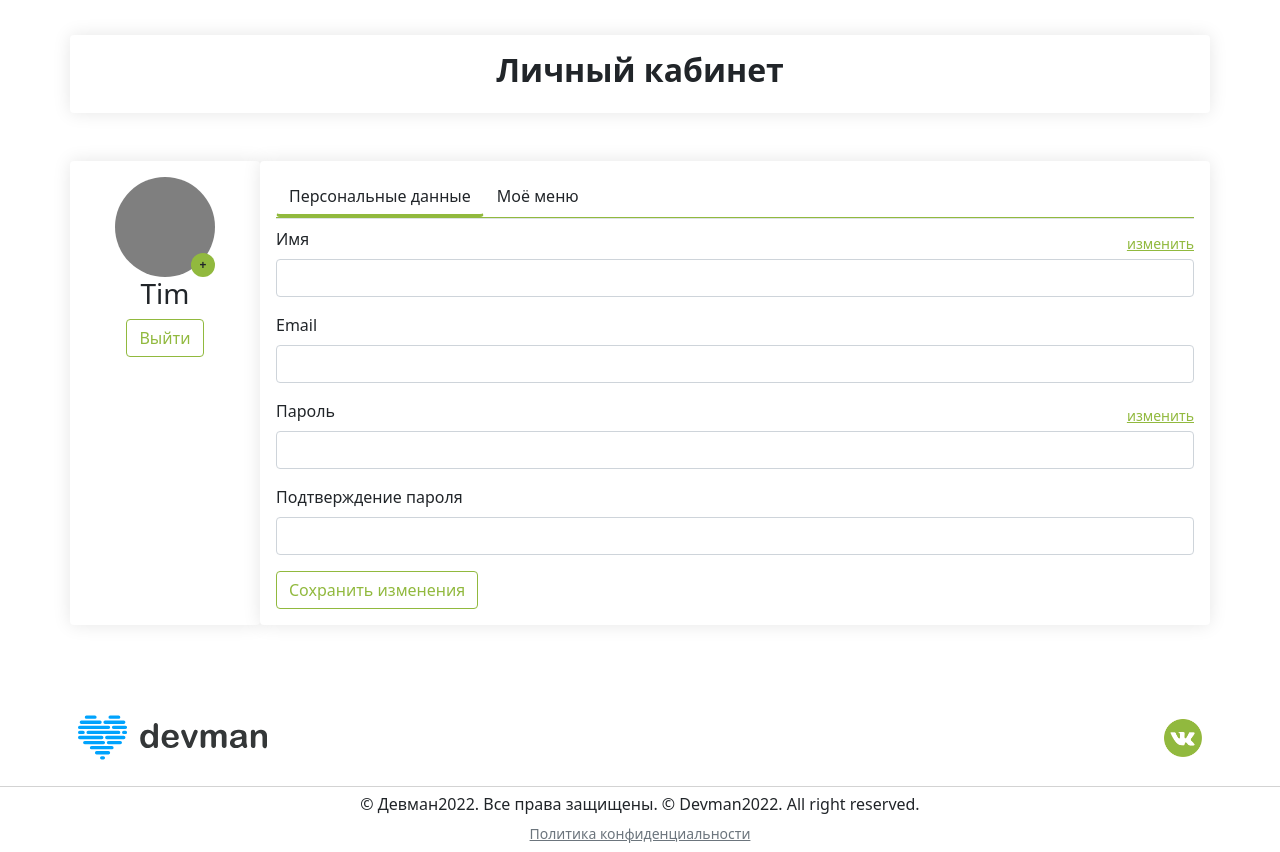
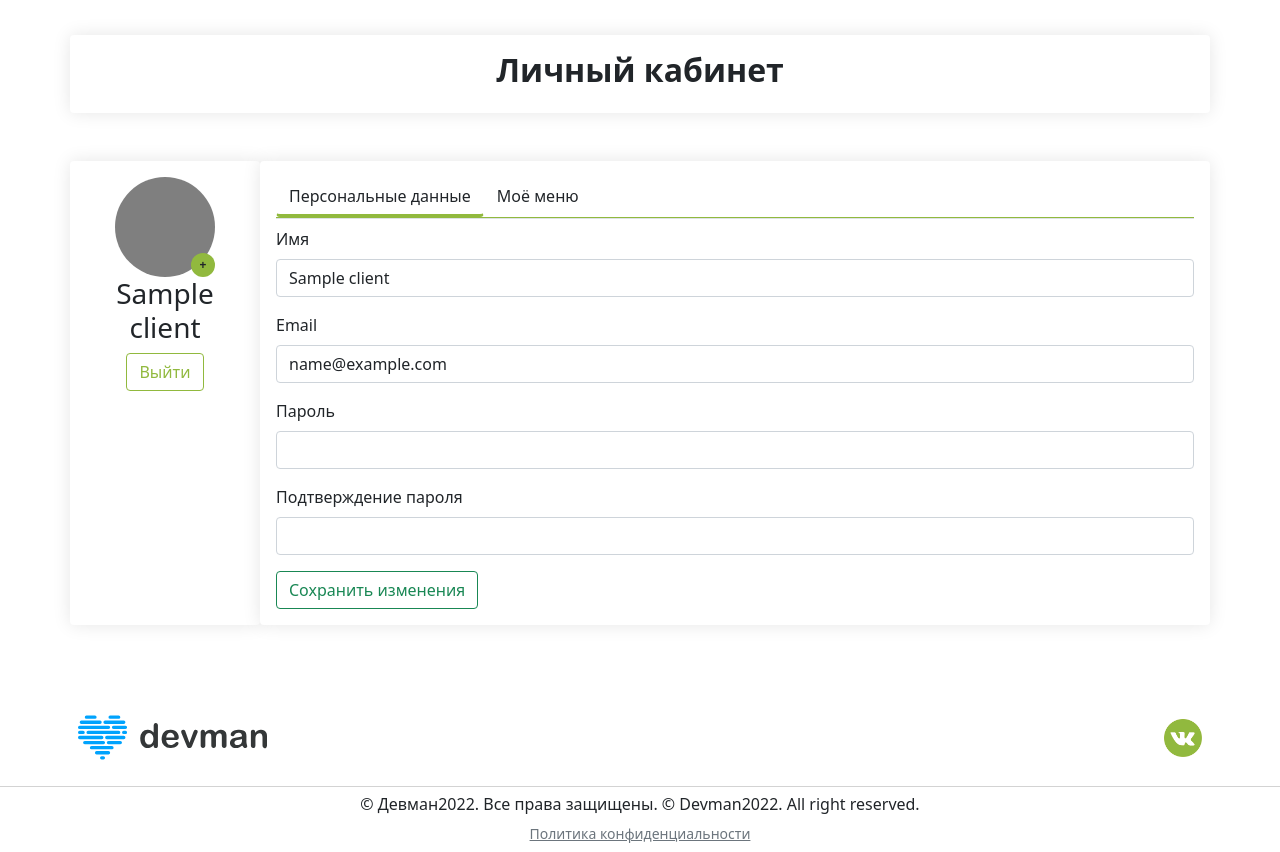
Before and after one commit to 18372738/foodplan, a Django app: template food_models/templates/lk.html in a window 1280 px wide. Shown: the part 82-934 px from the top of the page. Run offline with Django 5.2, Linux system fonts and the light colour scheme; the template is opened without the code that fills it: values that come from a table or form of the project are taken from there, others are empty; tables that the repository leaves empty hold one stand-in row (values such as "Sample post"); parts of the project's set-up code (start-up, migrations or seed data) failed here and were passed over.

Commit message:
Displayed the client's data in lk.html.  Set up saving changes

```diff
--- a/food/urls.py
+++ b/food/urls.py
@@ -15,4 +15,5 @@ urlpatterns = [
     path('registration/', views.registration, name='registration'),
     path('auth/', views.auth, name='auth'),
     path('lk/', views.lk, name='lk'),
+    path('update-profile/', views.update_profile, name='update_profile'),
 ] + static(settings.MEDIA_URL, document_root=settings.MEDIA_ROOT)
--- a/food_models/templates/lk.html
+++ b/food_models/templates/lk.html
@@ -39,7 +39,7 @@
                             <span class="badge rounded-circle position-absolute bottom-0 end-0 foodplan__bg_green avatar__plus"><a href="#"
                                     class="link-dark text-decoration-none align-middle">+</a></span>
                         </div>
-                        <h3 class="card-title text-center">Tim</h3>
+                        <h3 class="card-title text-center">{{ client.name}}</h3>
                         <div class="d-block">
                             <a href="{% url 'index' %}" class="btn btn-outline-success foodplan_green foodplan__border_green">Выйти</a>
                         </div>
@@ -57,35 +57,30 @@
                             </ul>
                             <div class="tab-content mt-2">
                                 <div class="tab-pane fade show active" id="data">
-                                    <form action="">
+                                    <form method="POST" action="{% url 'update_profile' %}">
+                                        {% csrf_token %}
                                         <div class="mb-3">
-                                            <div class="d-flex align-items-center justify-content-between">
-                                                <label for="exampleInputEmail1" class="form-label">Имя</label>
-                                                <small><a href="#" class="link-dark foodplan_green">изменить</a></small>
-                                            </div>
-
-                                            <input type="text" class="form-control" id="name">
+                                            <label class="form-label">Имя</label>
+                                            <input type="text" class="form-control" id="name" name="name" value="{{ client.name }}">
                                         </div>
                                         <div class="mb-3">
-                                            <label for="exampleInputEmail1" class="form-label">Email</label>
-                                            <input type="email" class="form-control" id="email" aria-describedby="emailHelp">
+                                            <label class="form-label">Email</label>
+                                            <input type="email" class="form-control" id="email" name="email" value="{{ client.mail }}">
                                         </div>
                                         <div class="mb-3">
-                                            <div class="d-flex align-items-center justify-content-between">
-                                                <label for="exampleInputPassword1" class="form-label">Пароль</label>
-                                                <small><a href="#" class="link-dark foodplan_green">изменить</a></small>
-                                            </div>
-
-                                            <input type="password" class="form-control" id="password">
+                                            <label class="form-label">Пароль</label>
+                                            <input type="password" class="form-control" id="password" name="password">
                                         </div>
                                         <div class="mb-3">
-                                            <label for="exampleInputPassword1" class="form-label">Подтверждение пароля</label>
-                                            <input type="password" class="form-control" id="PasswordConfirm">
+                                            <label class="form-label">Подтверждение пароля</label>
+                                            <input type="password" class="form-control" id="PasswordConfirm" name="password_confirm">
                                         </div>
                                         <div class="d-block">
-                                            <button type="submit" class="btn btn-outline-success foodplan_green foodplan__border_green">Сохранить
-                                                изменения</button>
+                                            <button type="submit" class="btn btn-outline-success">Сохранить изменения</button>
                                         </div>
+                                        {% if error %}
+                                            <div class="alert alert-danger">{{ error }}</div>
+                                        {% endif %}
                                     </form>
                                 </div>
                                 <div class="tab-pane fade" id="menu">
```
Also changed, not shown: food_models/views.py (+34 -2 lines), food_models/migrations/0001_initial.py.
